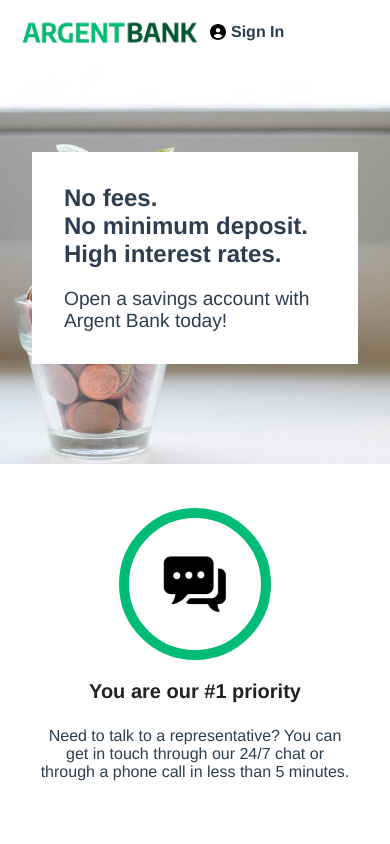
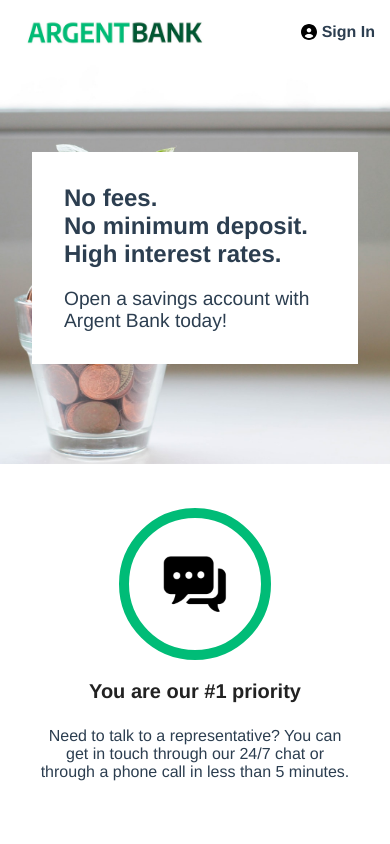
Before and after one commit to jimmylelievre/JimmyLelievre_13_11052022, a React (Create React App) app: page / in a window 390 px wide. Shown: the top 844 px of the page. Built offline with nearby package versions, Linux system fonts and the light colour scheme.

Commit message:
Update css responsive

```diff
--- a/src/styles/components/_header.scss
+++ b/src/styles/components/_header.scss
@@ -27,8 +27,8 @@
       margin-left: 0;
     }
     .main-nav {
-      padding: 5px 10px;
-      justify-content: flex-start;
+      padding: 5px 15px;
+      justify-content: space-between;
     }
     .sign-out {
       margin-left: 10px;
```
